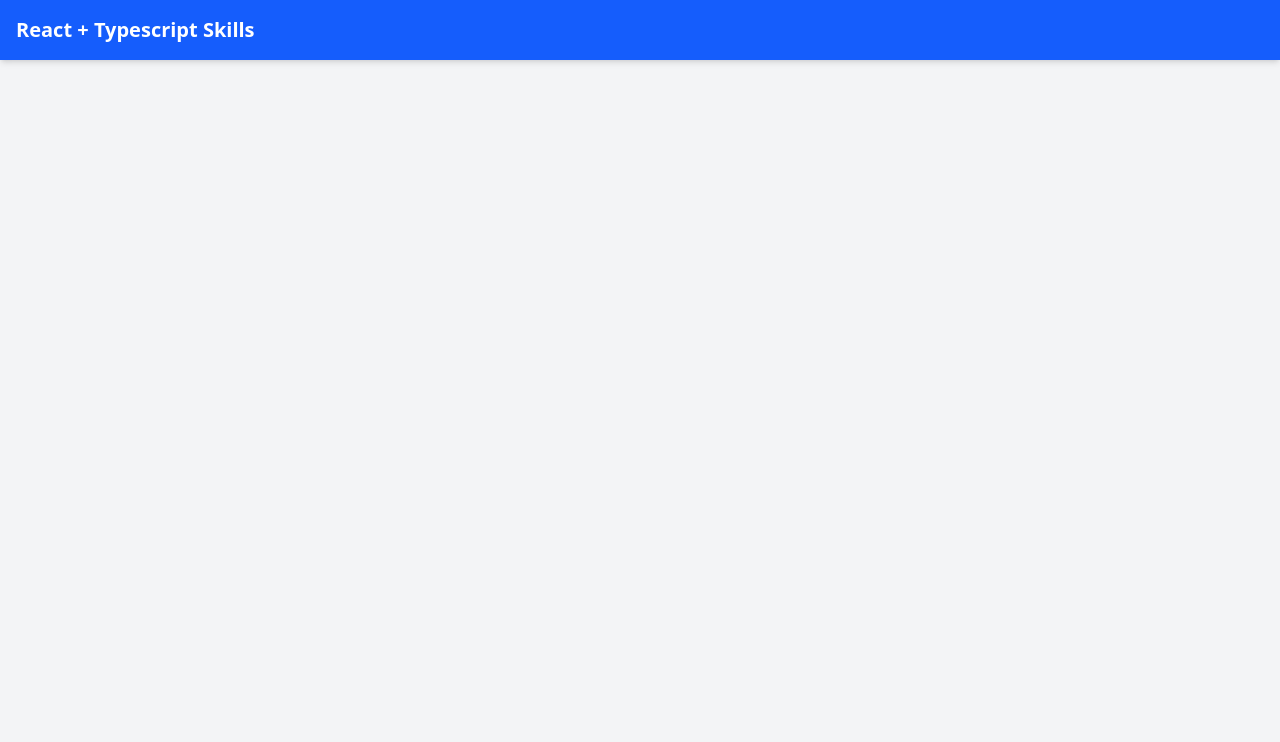
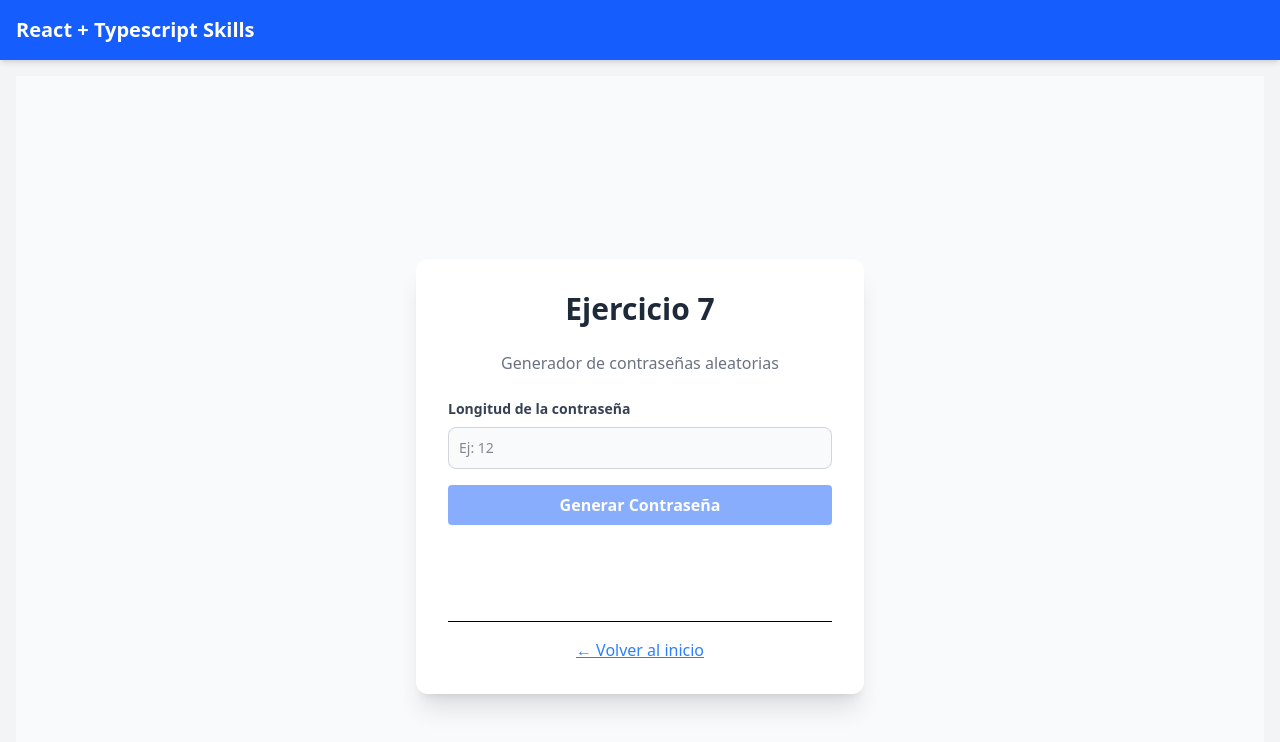
Before and after one commit to Emiliano-Blackbird/react-skills, a React (Vite) app: page /react-skills/ReactSkills07 in a window 1280 px wide. Shown: the top 742 px of the page. Built offline with nearby package versions, Linux system fonts and the light colour scheme.

Commit message:
add generador de contraseñas

```diff
--- a/src/App.tsx
+++ b/src/App.tsx
@@ -6,6 +6,7 @@ import ReactSkills03 from './pages/ReactSkills03'
 import ReactSkills04 from './pages/ReactSkills04'
 import ReactSkills05 from './pages/ReactSkills05'
 import ReactSkills06 from './pages/ReactSkills06'
+import ReactSkills07 from './pages/ReactSkills07'
 
 function App() {
   return (
@@ -25,6 +26,7 @@ function App() {
           <Route path="/ReactSkills04" element={<ReactSkills04 />} />
           <Route path="/ReactSkills05" element={<ReactSkills05 />} />
           <Route path="/ReactSkills06" element={<ReactSkills06 />} />
+          <Route path="/ReactSkills07" element={<ReactSkills07 />} />
         </Routes>
       </div>
     </div>
--- a/src/pages/Home.tsx
+++ b/src/pages/Home.tsx
@@ -43,6 +43,12 @@ const Home = () => {
                 >
                     6. Temporizador
                 </Link>
+                <Link
+                    to="/ReactSkills07"
+                    className="p-4 bg-white rounded shadow hover:bg-blue-50 transition"
+                >
+                    7. Generador de contraseñas aleatorias
+                </Link>
             </div>
         </div>
     );
--- /dev/null
+++ b/src/pages/ReactSkills07.tsx
@@ -0,0 +1,124 @@
+import { useState, ChangeEvent } from "react";
+import { Link } from "react-router-dom";
+
+export default function Ejercicio7(): JSX.Element {
+    // Estados tipados
+    const [longitud, setLongitud] = useState<string>("");
+    const [password, setPassword] = useState<string>("");
+    const [error, setError] = useState<string>("");
+
+    // Manejo del input
+    const handleChange = (e: ChangeEvent<HTMLInputElement>): void => {
+        const entrada = e.target.value;
+
+        // Permitir borrar todo
+        if (entrada === "") {
+            setLongitud("");
+            setError("");
+            return;
+        }
+
+        // Solo números
+        if (!/^\d+$/.test(entrada)) return;
+
+        setLongitud(entrada);
+
+        // Validación de reglas
+        if (Number(entrada) < 4) {
+            setError("La longitud debe ser mayor o igual a 4");
+        } else {
+            setError("");
+        }
+    };
+
+    // Generar contraseña
+    const handleGenerarPassword = (): void => {
+        if (!longitud || Number(longitud) < 4) {
+            setError("Longitud válida de mínimo 4 caracteres");
+            return;
+        }
+
+        const caracteres =
+            "abcdefghijklmnopqrstuvwxyz" +
+            "ABCDEFGHIJKLMNOPQRSTUVWXYZ" +
+            "0123456789" +
+            ".,;:-_+*/¡!?¿#$%/()=";
+
+        let contrasenia = "";
+
+        for (let i = 0; i < Number(longitud); i++) {
+            const randomIndex = Math.floor(Math.random() * caracteres.length);
+            contrasenia += caracteres[randomIndex];
+        }
+
+        setPassword(contrasenia);
+        setError("");
+    };
+
+    return (
+        <div className="min-h-screen flex flex-col justify-center items-center bg-gray-50">
+            <div className="flex flex-col items-center gap-6 bg-white p-8 rounded-xl shadow-xl w-full max-w-md">
+                <h2 className="text-3xl font-bold text-gray-800">
+                    Ejercicio 7
+                </h2>
+
+                <p className="text-gray-500">Generador de contraseñas aleatorias</p>
+
+                <div className="flex flex-col gap-2 w-full">
+                    <label
+                        htmlFor="entrada"
+                        className="text-gray-700 font-bold text-sm"
+                    >
+                        Longitud de la contraseña
+                    </label>
+
+                    <input
+                        id="entrada"
+                        value={longitud}
+                        onChange={handleChange}
+                        type="text"
+                        inputMode="numeric"
+                        placeholder="Ej: 12"
+                        className="w-full bg-gray-50 border border-gray-300 text-gray-900 text-sm rounded-lg p-2.5 focus:ring-blue-500 focus:border-blue-500"
+                    />
+
+                    <button
+                        onClick={handleGenerarPassword}
+                        disabled={!!error || !longitud}
+                        className="mt-2 bg-blue-600 hover:bg-blue-700 disabled:opacity-50 disabled:cursor-not-allowed text-white font-bold py-2 px-4 rounded transition-colors"
+                    >
+                        Generar Contraseña
+                    </button>
+                </div>
+
+                <div className="w-full text-center min-h-[3rem]">
+                    {error && (
+                        <p className="text-red-500 font-bold text-sm mt-2">
+                            ⚠️ {error}
+                        </p>
+                    )}
+
+                    {password && !error && (
+                        <div className="mt-4 p-4 bg-gray-100 rounded-lg break-all border">
+                            <p className="text-sm text-gray-500 mb-1">
+                                Tu contraseña es:
+                            </p>
+                            <p className="text-xl font-mono font-bold text-green-600 select-all">
+                                {password}
+                            </p>
+                        </div>
+                    )}
+                </div>
+
+                <div className="pt-4 border-t w-full text-center">
+                    <Link
+                        to="/"
+                        className="text-blue-500 hover:text-blue-700 underline"
+                    >
+                        ← Volver al inicio
+                    </Link>
+                </div>
+            </div>
+        </div>
+    );
+}
```
Also changed, not shown: 1 other file (tests, documents, lock files or other folders).
